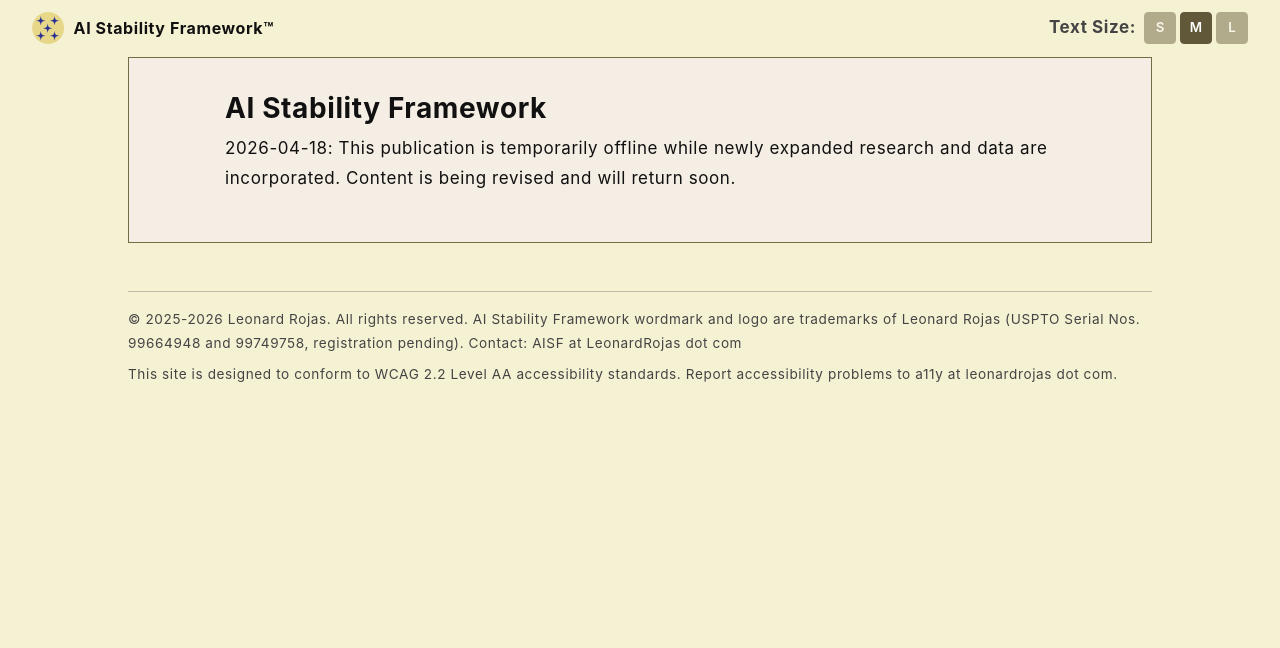
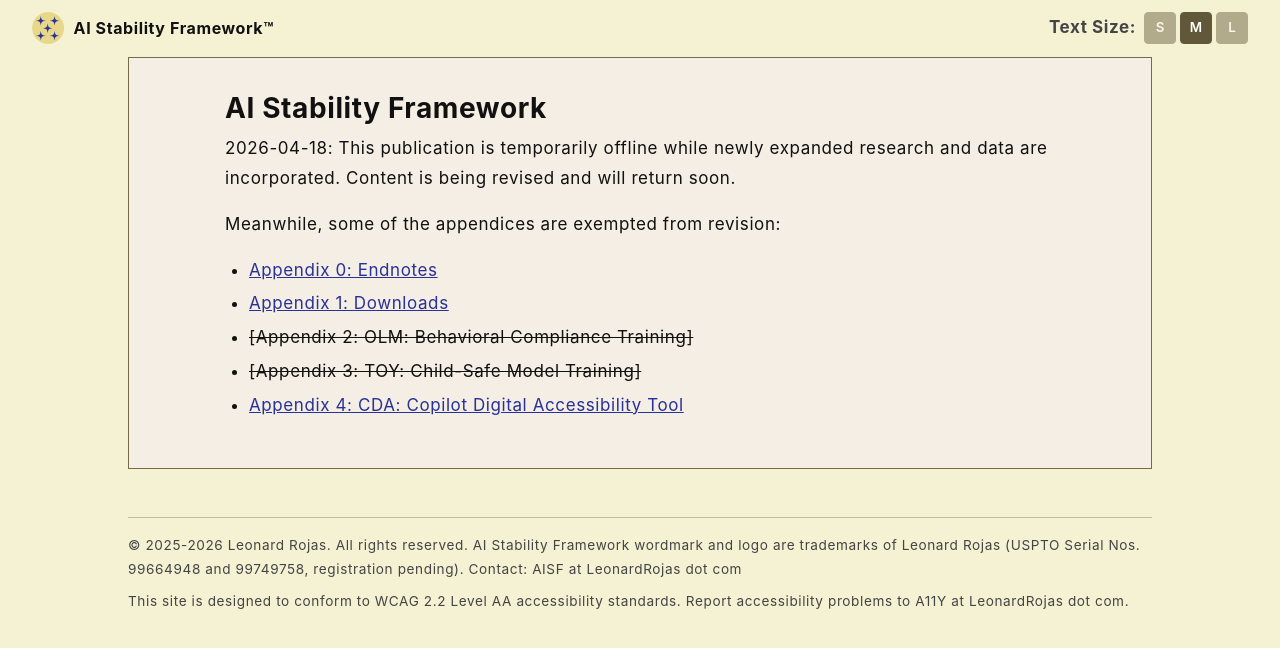
Before and after one commit to rojaslen/AISF-WEB, a Jekyll site: the page built from index.md, in a window 1280 px wide. Shown: the top 648 px of the page. Built offline with Jekyll 4.4.1, drawn with Linux system fonts in a browser that asks for light colours; some web fonts are replaced.

Commit message:
minor edits

```diff
--- a/_layouts/default.html
+++ b/_layouts/default.html
@@ -32,7 +32,7 @@
   </main>
   <footer>
     <p>{{ site.footer_content }}</p>
-    <p>This site is designed to conform to WCAG 2.2 Level AA accessibility standards. Report accessibility problems to a11y at leonardrojas dot com.</p>
+    <p>This site is designed to conform to WCAG 2.2 Level AA accessibility standards. Report accessibility problems to A11Y at LeonardRojas dot com.</p>
   </footer>
 
   <dialog class="lightbox" id="lightbox" aria-label="Full-size image">
--- a/index.md
+++ b/index.md
@@ -6,3 +6,11 @@
 # AI Stability Framework
 
 2026-04-18: This publication is temporarily offline while newly expanded research and data are incorporated. Content is being revised and will return soon.
+
+Meanwhile, some of the appendices are exempted from revision:
+
+- [Appendix 0: Endnotes](/apx00-endnotes)
+- [Appendix 1: Downloads](/apx01-downloads)
+- <s>[Appendix 2: OLM: Behavioral Compliance Training]</s>
+- <s>[Appendix 3: TOY: Child-Safe Model Training]</s>
+- [Appendix 4: CDA: Copilot Digital Accessibility Tool](/apx04-cda)
```
